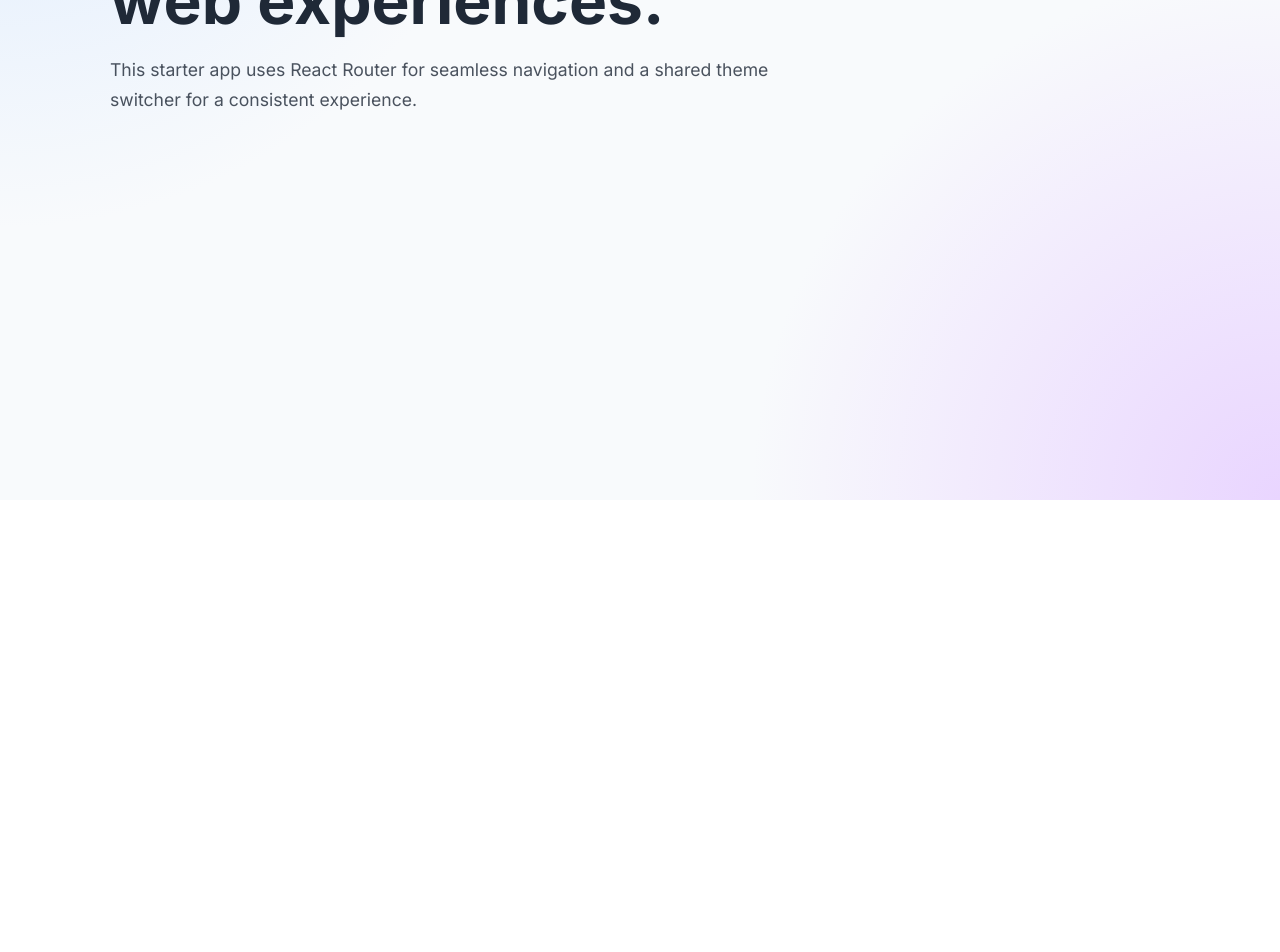
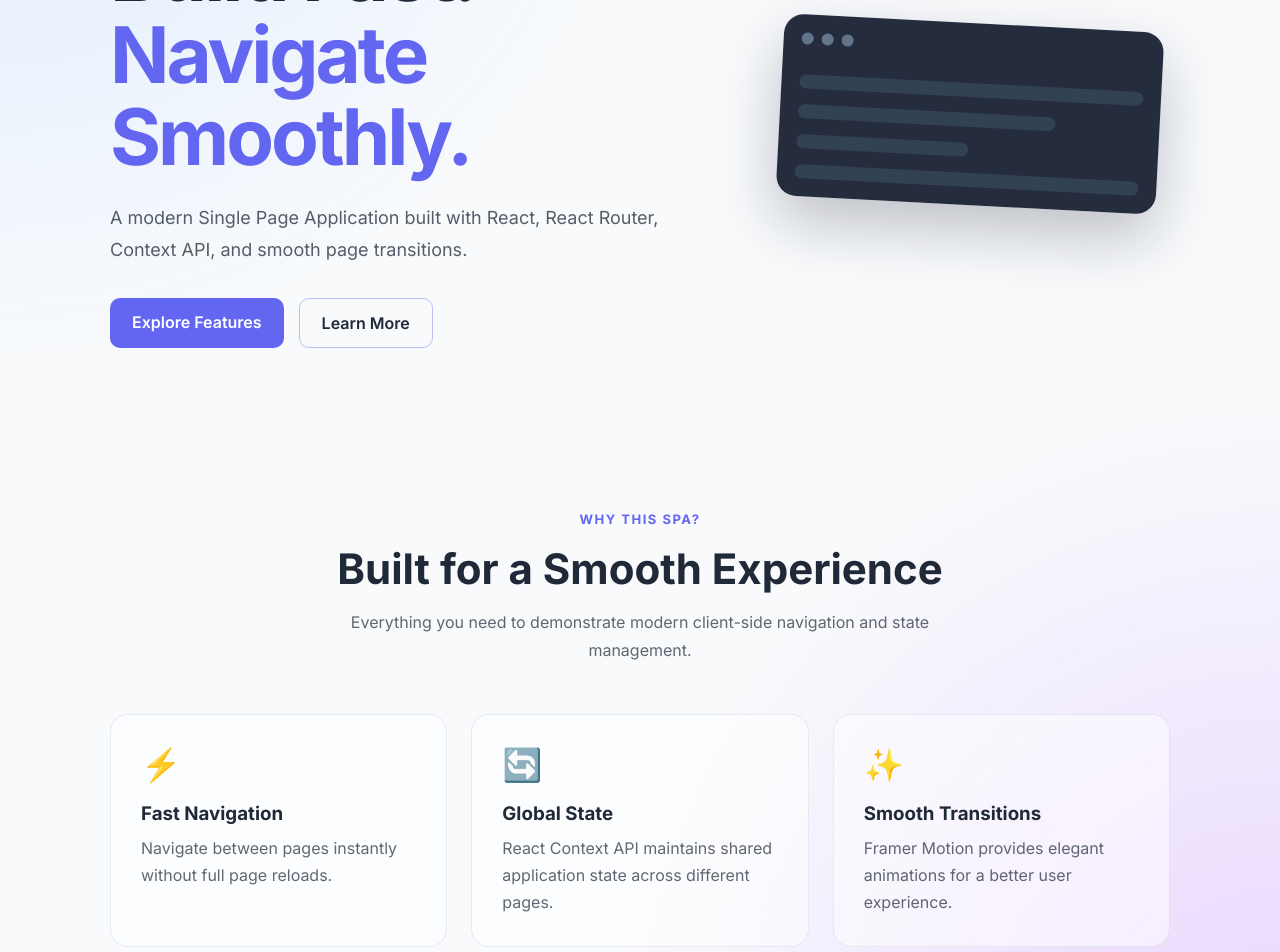
Before and after one commit to mohibullah-dev-tech/react-spa-app, a React (Vite) app: page / in a window 1280 px wide. Shown: the part 300-1252 px from the top of the page. Before the commit the page ends 800 px from the top, so only its background shows below. Built offline with nearby package versions, Linux system fonts and the light colour scheme.

Commit message:
Add professional home page

```diff
--- a/src/index.css
+++ b/src/index.css
@@ -200,3 +200,253 @@
     gap: 18px;
   }
 }
+
+/* =========================
+   Home Page
+========================= */
+
+.home {
+  width: 100%;
+}
+
+.hero {
+  min-height: 520px;
+  display: grid;
+  grid-template-columns: 1.2fr 0.8fr;
+  align-items: center;
+  gap: 60px;
+  padding: 60px 0 80px;
+}
+
+.hero-content {
+  max-width: 650px;
+}
+
+.hero-badge {
+  display: inline-block;
+  padding: 8px 14px;
+  margin-bottom: 20px;
+  border-radius: 50px;
+  background: rgba(99, 102, 241, 0.12);
+  color: #6366f1;
+  font-size: 14px;
+  font-weight: 600;
+}
+
+.hero h1 {
+  font-size: clamp(48px, 7vw, 78px);
+  line-height: 1.05;
+  margin-bottom: 24px;
+  letter-spacing: -3px;
+}
+
+.hero h1 span {
+  color: #6366f1;
+}
+
+.hero p {
+  max-width: 600px;
+  font-size: 18px;
+  line-height: 1.8;
+  opacity: 0.75;
+}
+
+.hero-buttons {
+  display: flex;
+  gap: 15px;
+  margin-top: 32px;
+}
+
+.primary-btn,
+.secondary-btn {
+  padding: 14px 22px;
+  border-radius: 10px;
+  font-weight: 600;
+  transition: all 0.3s ease;
+}
+
+.primary-btn {
+  background: #6366f1;
+  color: white;
+}
+
+.primary-btn:hover {
+  transform: translateY(-3px);
+  box-shadow: 0 10px 25px rgba(99, 102, 241, 0.3);
+}
+
+.secondary-btn {
+  border: 1px solid rgba(99, 102, 241, 0.4);
+  color: inherit;
+}
+
+.secondary-btn:hover {
+  background: rgba(99, 102, 241, 0.08);
+}
+
+/* Hero Visual */
+
+.hero-visual {
+  display: flex;
+  justify-content: center;
+}
+
+.visual-card {
+  width: 100%;
+  max-width: 380px;
+  padding: 18px;
+  border-radius: 20px;
+  background: rgba(15, 23, 42, 0.9);
+  box-shadow: 0 25px 60px rgba(15, 23, 42, 0.25);
+  transform: rotate(3deg);
+}
+
+.visual-header {
+  display: flex;
+  gap: 8px;
+  margin-bottom: 30px;
+}
+
+.visual-header span {
+  width: 12px;
+  height: 12px;
+  border-radius: 50%;
+  background: #64748b;
+}
+
+.visual-content {
+  display: flex;
+  flex-direction: column;
+  gap: 16px;
+}
+
+.code-line {
+  height: 14px;
+  border-radius: 10px;
+  background: #334155;
+}
+
+.code-line.long {
+  width: 100%;
+}
+
+.code-line.medium {
+  width: 75%;
+}
+
+.code-line.short {
+  width: 50%;
+}
+
+/* Features */
+
+.features {
+  padding: 80px 0;
+}
+
+.section-heading {
+  max-width: 650px;
+  margin: 0 auto 50px;
+  text-align: center;
+}
+
+.section-heading span {
+  color: #6366f1;
+  font-size: 13px;
+  font-weight: 700;
+  letter-spacing: 1.5px;
+}
+
+.section-heading h2 {
+  margin: 15px 0;
+  font-size: 42px;
+}
+
+.section-heading p {
+  line-height: 1.7;
+  opacity: 0.7;
+}
+
+.feature-grid {
+  display: grid;
+  grid-template-columns: repeat(3, 1fr);
+  gap: 24px;
+}
+
+.feature-card {
+  padding: 30px;
+  border-radius: 18px;
+  background: rgba(255, 255, 255, 0.5);
+  border: 1px solid rgba(148, 163, 184, 0.2);
+  transition: transform 0.3s ease;
+}
+
+.app.dark .feature-card {
+  background: rgba(30, 41, 59, 0.5);
+}
+
+.feature-card:hover {
+  transform: translateY(-8px);
+}
+
+.feature-icon {
+  font-size: 32px;
+  margin-bottom: 18px;
+}
+
+.feature-card h3 {
+  margin-bottom: 10px;
+}
+
+.feature-card p {
+  line-height: 1.7;
+  opacity: 0.7;
+}
+
+/* Home Responsive */
+
+@media (max-width: 850px) {
+  .hero {
+    grid-template-columns: 1fr;
+    text-align: center;
+  }
+
+  .hero-content {
+    margin: 0 auto;
+  }
+
+  .hero-buttons {
+    justify-content: center;
+  }
+
+  .hero-visual {
+    margin-top: 20px;
+  }
+
+  .feature-grid {
+    grid-template-columns: 1fr;
+  }
+}
+
+@media (max-width: 600px) {
+  .hero {
+    padding-top: 30px;
+  }
+
+  .hero h1 {
+    letter-spacing: -2px;
+  }
+
+  .hero-buttons {
+    flex-direction: column;
+  }
+
+  .primary-btn,
+  .secondary-btn {
+    width: 100%;
+  }
+
+  .section-heading h2 {
+    font-size: 32px;
+  }
+}
--- a/src/pages/About.jsx
+++ /dev/null
@@ -1,14 +0,0 @@
-function About() {
-  return (
-    <section className="page-content">
-      <p className="eyebrow">About the project</p>
-      <h1>A small React SPA foundation.</h1>
-      <p>
-        It demonstrates client-side routing, reusable layout components, and
-        global state through React context.
-      </p>
-    </section>
-  );
-}
-
-export default About;
--- a/src/pages/Home.jsx
+++ b/src/pages/Home.jsx
@@ -1,13 +1,96 @@
+import { motion } from "framer-motion";
+import { useAppContext } from "../context/AppContext";
+
 function Home() {
+  const { theme } = useAppContext();
+
   return (
-    <section className="page-content">
-      <p className="eyebrow">React single-page application</p>
-      <h1>Build fast, polished web experiences.</h1>
-      <p>
-        This starter app uses React Router for seamless navigation and a shared
-        theme switcher for a consistent experience.
-      </p>
-    </section>
+    <motion.section
+      className="home"
+      initial={{ opacity: 0, y: 20 }}
+      animate={{ opacity: 1, y: 0 }}
+      transition={{ duration: 0.5 }}
+    >
+      <div className="hero">
+        <div className="hero-content">
+          <span className="hero-badge">⚡ Modern React Application</span>
+
+          <h1>
+            Build Fast.
+            <span> Navigate Smoothly.</span>
+          </h1>
+
+          <p>
+            A modern Single Page Application built with React, React Router,
+            Context API, and smooth page transitions.
+          </p>
+
+          <div className="hero-buttons">
+            <a href="#features" className="primary-btn">
+              Explore Features
+            </a>
+
+            <a href="#about" className="secondary-btn">
+              Learn More
+            </a>
+          </div>
+        </div>
+
+        <div className="hero-visual">
+          <div className="visual-card">
+            <div className="visual-header">
+              <span></span>
+              <span></span>
+              <span></span>
+            </div>
+
+            <div className="visual-content">
+              <div className="code-line long"></div>
+              <div className="code-line medium"></div>
+              <div className="code-line short"></div>
+              <div className="code-line long"></div>
+            </div>
+          </div>
+        </div>
+      </div>
+
+      <section className="features" id="features">
+        <div className="section-heading">
+          <span>WHY THIS SPA?</span>
+          <h2>Built for a Smooth Experience</h2>
+          <p>
+            Everything you need to demonstrate modern client-side navigation and
+            state management.
+          </p>
+        </div>
+
+        <div className="feature-grid">
+          <div className="feature-card">
+            <div className="feature-icon">⚡</div>
+            <h3>Fast Navigation</h3>
+            <p>Navigate between pages instantly without full page reloads.</p>
+          </div>
+
+          <div className="feature-card">
+            <div className="feature-icon">🔄</div>
+            <h3>Global State</h3>
+            <p>
+              React Context API maintains shared application state across
+              different pages.
+            </p>
+          </div>
+
+          <div className="feature-card">
+            <div className="feature-icon">✨</div>
+            <h3>Smooth Transitions</h3>
+            <p>
+              Framer Motion provides elegant animations for a better user
+              experience.
+            </p>
+          </div>
+        </div>
+      </section>
+    </motion.section>
   );
 }
 
```
